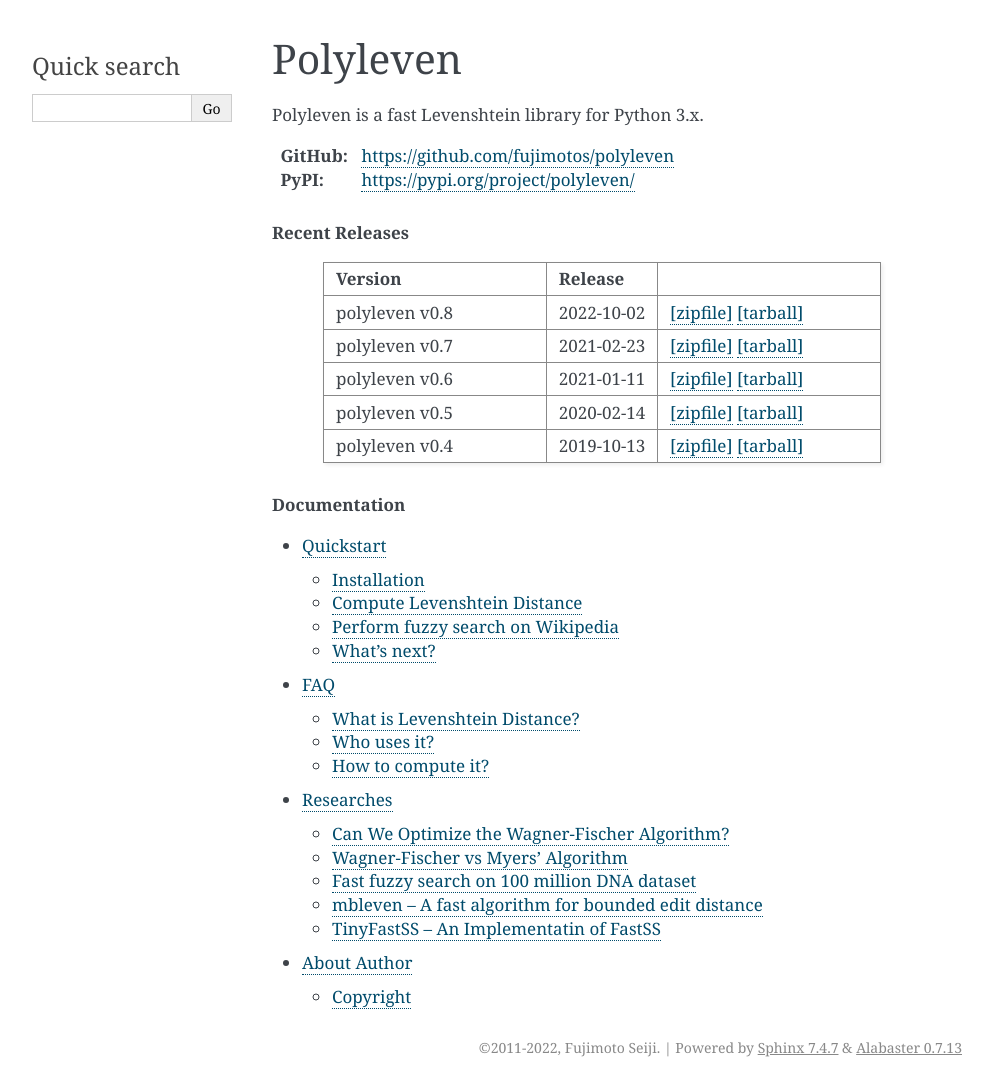
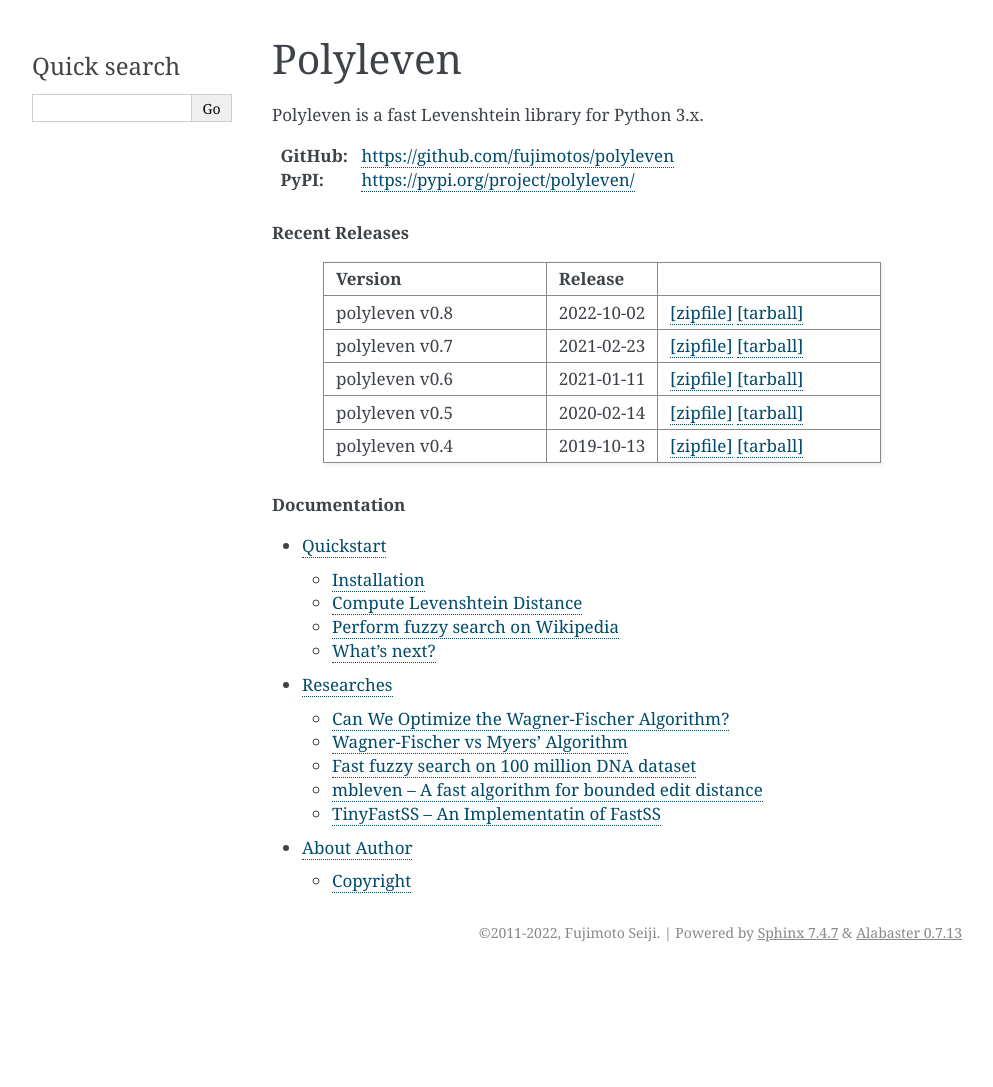
Before and after one commit to fujimotos/fujimotos.github.io, a Sphinx documentation site: the page built from source/index.rst, in a window 1280 px wide. Shown: the whole page, without its empty margins (148-1141 px from the left). Built offline with Sphinx 7.4.7, drawn with Linux system fonts in a browser that asks for light colours; after the commit the page ends 972 px from its top, so only the background shows below that; part of the change alters nothing that is shown.

```diff
--- a/source/faq.rst
+++ /dev/null
@@ -1,64 +0,0 @@
-===
-FAQ
-===
-
-.. contents:: Frequently Asked Questions
-   :local:
-   :backlinks: none
-
-What is Levenshtein Distance?
------------------------------
-
-.. epigraph::
-
-   Levenshtein distance is a string metric for measuring the
-   difference between two sequences.
-
-   Informally, the Levenshtein distance between two words is
-   the minimum number of single-character edits (insertions,
-   deletions or substitutions) required to change one word
-   into the other.
-
-   It is named after the Soviet mathematician Vladimir Levenshtein,
-   who considered this distance in 1965.
-
-   -- https://en.wikipedia.org/wiki/Levenshtein_distance
-
-
-Who uses it?
-------------
-
-- Programmers use Levenshtein distance for simple spell correction.
-  For example, `Git uses it to suggest the most similar command.
-  <https://github.com/git/git/blob/v2.35.1/help.c#L605-L606>`_
-
-  .. code-block:: bash
-
-    $ git checkou
-    git: 'checkou' is not a git command. See 'git --help'.
-
-    The most similar command is
-            checkout
-
-- Biologists use Levenshtein distance to study mutation of DNA/RNA
-  sequences. (...)
-
-- Linguists use Levenshtein distance to classify languages into
-  a tree. See [Serva2008]_ for example.
-
-- Other usages include hand-writing recognition. You can check my
-  toy implementation :any:`Charec <20191127-charec>`.
-
-How to compute it?
-------------------
-
-There is two general algorithms for Levenshtein distance:
-
-- Wagner-Fischer Algorithm (1974) [Wagner1974]_
-- Myers' Bit-parallel Algorithm (1999) [Myers1999]_
-
-Read :any:`20200815-Comparison` to learn which suites for
-your use case.
-
-Note that Myers algorithm cannot be applied to variants of
-Leveshtein distance (e.g. edit costs are not fixed to 1).
--- a/source/index.rst
+++ b/source/index.rst
@@ -43,6 +43,5 @@ Polyleven is a fast Levenshtein library for Python 3.x.
    :maxdepth: 2
 
    quickstart.rst
-   faq.rst
    research.rst
    contact.rst
```
